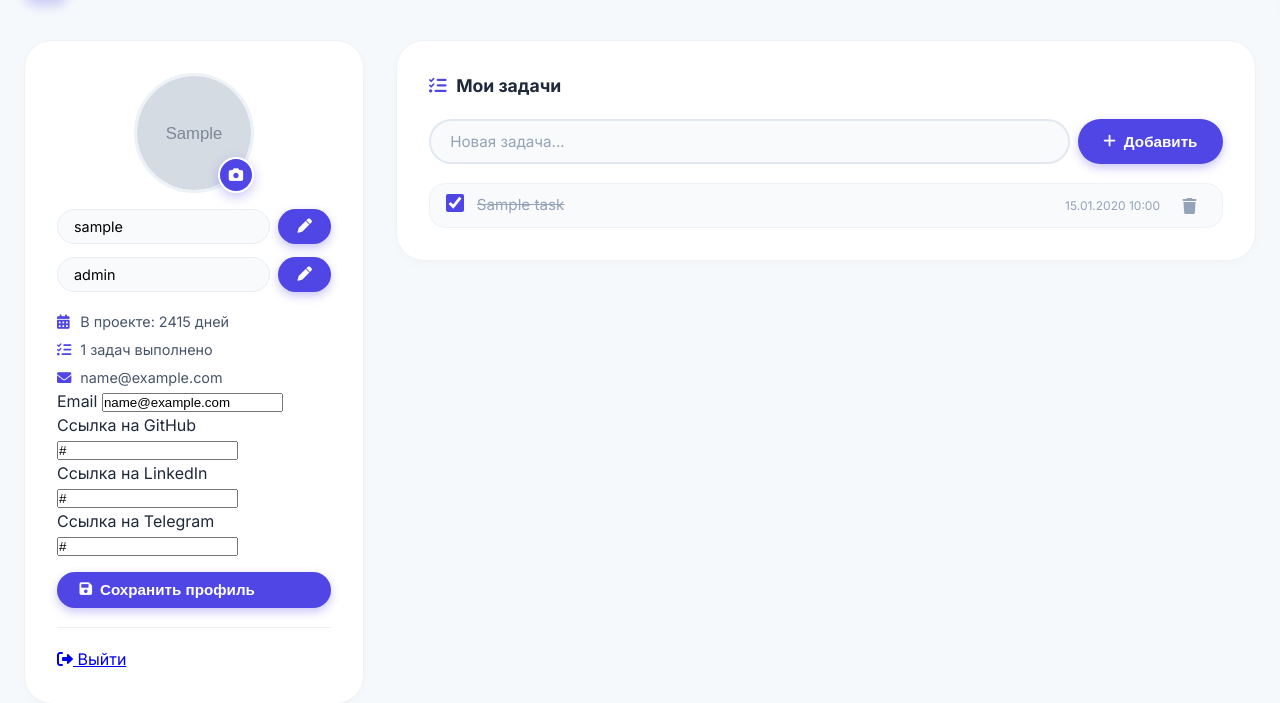
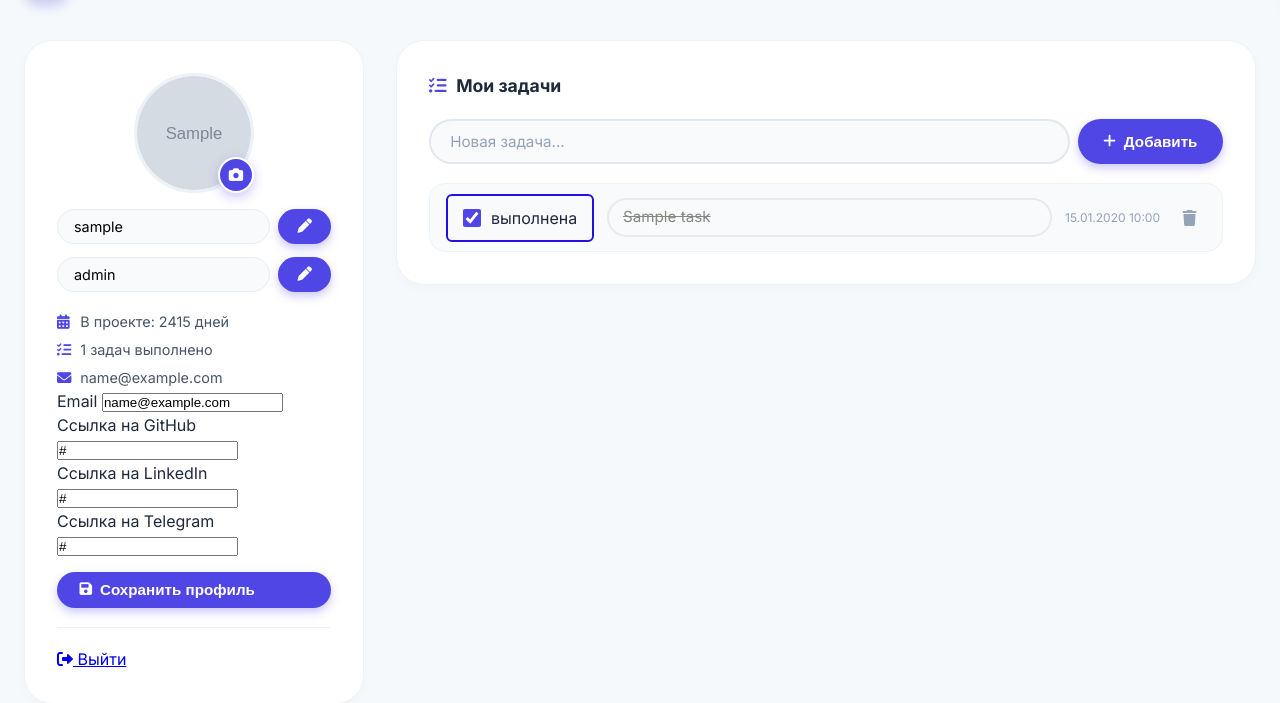
Before and after one commit to Mihail-Korotkov/CRMforStudy, a Django app: page /user/cabinet/ in a window 1280 px wide. Shown: the part 76-779 px from the top of the page. Run offline with Django 5.2, Linux system fonts and the light colour scheme; a user stored in the database is signed in; tables that the repository leaves empty hold one stand-in row (values such as "Sample post"); grey boxes marked "Sample" are stand-in pictures.

Commit message:
Tusk done button on cabinet page added

```diff
--- a/static/users/css/cabinet.css
+++ b/static/users/css/cabinet.css
@@ -536,8 +536,35 @@ body {
   background: #f1f5f9;
 }
 
-.task-checkbox-wrapper {
-  flex-shrink: 0;
+.task-title-wrapper {
+    display: inline-block;
+    padding: 4px 0;
+}
+
+.task-title {
+    display: inline-block;
+    padding: 6px 14px;
+    border: 2px solid #eaeaec;
+    border-radius: 20px;
+    background: #4f46e5(7, 170, 245);
+    font-size: 0.95rem;
+    color: #f3f3f5;
+    transition: all 0.3s ease;
+}
+
+.checkbox-container {
+  border: 2px solid #250fe7;
+
+  /* Добавляем внутренние отступы, чтобы текст не прилипал к рамке */
+  padding: 10px 15px;
+
+  /* Скругляем углы рамки */
+  border-radius: 6px;
+
+  /* Выравниваем чекбокс и текст ровно по центру по вертикали */
+  display: inline-flex;
+  align-items: center;
+  gap: 10px; /* Расстояние между чекбоксом и текстом */
 }
 
 .task-checkbox {
--- a/users/templates/users/cabinet.html
+++ b/users/templates/users/cabinet.html
@@ -187,12 +187,17 @@
             {% if user_tasks %}
                 {% for progress in user_tasks %}
                 <div class="task-item" data-task-id="{{ progress.task.id }}">
-                    <div class="task-checkbox-wrapper">
+
+                    <div class="checkbox-container">
                         <input type="checkbox" class="task-checkbox" {% if progress.task.status %}checked{% endif %}
                                onclick="window.location.href='{% url 'users:toggle_task_simple' progress.task.id %}'">
+                        <label for="task_{{ progress.task.id }}">выполнена</label>
                     </div>
-                    <span class="task-title" style="{% if progress.task.status %}text-decoration: line-through; color: #94a3b8;{% endif %}">
+                    <span class="task-title" style="{% if progress.task.status %}text-decoration: line-through; color: #888782;{% endif %}">
+                      <p class = "task-text">
                         {{ progress.task.title }}
+                      </p>
+
                     </span>
                     <span class="task-date">{{ progress.created_at|date:"d.m.Y H:i" }}</span>
                     <div class="task-actions">
```
